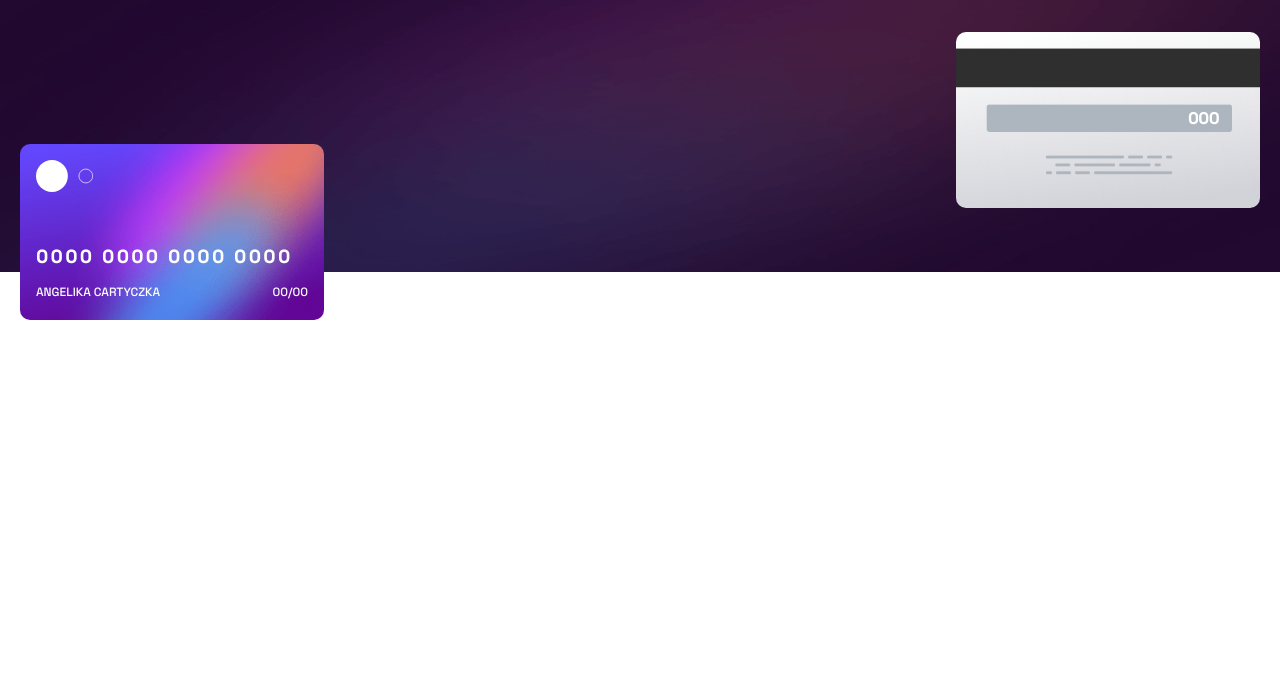
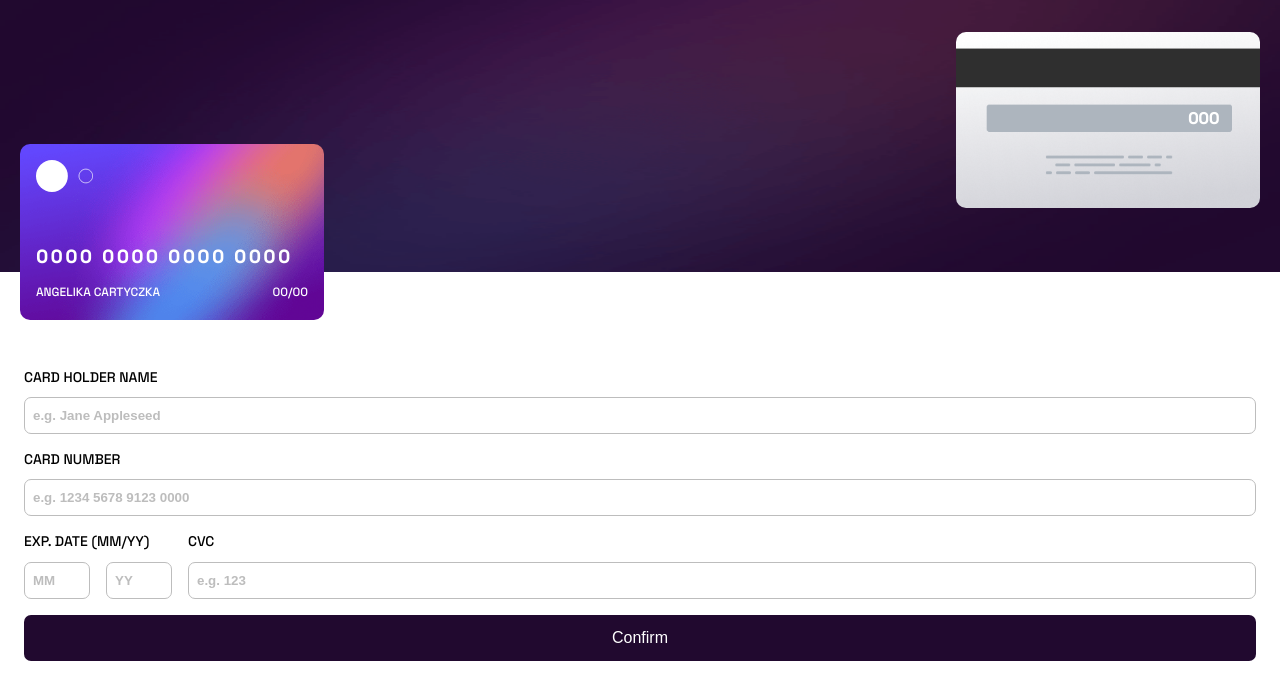
Before and after one commit to Hichahy/Credit-Card-Creator, a React (Create React App) app: page / in a window 1280 px wide. Shown: the top 700 px of the page. Built offline with nearby package versions, Linux system fonts and the light colour scheme; the HTML template or start-up script is replaced by a standard one.

Commit message:
feat: add imputs formik

```diff
--- a/package.json
+++ b/package.json
@@ -10,6 +10,7 @@
     "@types/node": "^16.18.3",
     "@types/react": "^18.0.25",
     "@types/react-dom": "^18.0.9",
+    "formik": "^2.2.9",
     "react": "^18.2.0",
     "react-dom": "^18.2.0",
     "react-scripts": "5.0.1",
--- a/src/App.tsx
+++ b/src/App.tsx
@@ -1,11 +1,14 @@
 import React from 'react';
 import { CreditCardApperance } from './components/creditCardApperance';
+import { FormFormik } from './components/formFormik';
+import './app.scss';
 
 const App = () => {
   return (
-    <>
+    <div className='app'>
       <CreditCardApperance />
-    </>
+      <FormFormik />
+    </div>
   );
 };
 
--- /dev/null
+++ b/src/app.scss
@@ -0,0 +1,7 @@
+@import "./variables.scss";
+
+@media only screen and (min-width: $desktop) {
+    .app {
+        display: flex;
+    }
+}
--- /dev/null
+++ b/src/components/formFormik/FormFormik.tsx
@@ -0,0 +1,67 @@
+import React from 'react';
+import { Form, Field, Formik } from 'formik';
+import './formFormik.scss';
+
+interface MyFormValues {
+  cardHolderName: string;
+  cardNumber: string;
+  month: string;
+  year: string;
+  cvc: string;
+}
+
+export const FormFormik = () => {
+  const initialValues: MyFormValues = {
+    cardHolderName: '',
+    cardNumber: '',
+    month: '',
+    year: '',
+    cvc: '',
+  };
+
+  return (
+    <div className='form-container'>
+      <Formik
+        initialValues={initialValues}
+        onSubmit={(values, actions) => {
+          console.log({ values, actions });
+          alert(JSON.stringify(values, null, 2));
+          actions.setSubmitting(false);
+        }}
+      >
+        <Form>
+          <span>
+            <label htmlFor='firstName'>card holder name</label>
+            <Field
+              id='cardHolderName'
+              name='cardHolderName'
+              placeholder='e.g. Jane Appleseed'
+            />
+          </span>
+          <span>
+            <label htmlFor='cardNumber'>card Number</label>
+            <Field
+              id='cardNumber'
+              name='cardNumber'
+              placeholder='e.g. 1234 5678 9123 0000'
+            />
+          </span>
+          <div>
+            <span>
+              <label htmlFor='month'>exp. date (mm/yy)</label>
+              <div>
+                <Field id='month' name='month' placeholder='MM' />
+                <Field id='year' name='year' placeholder='YY' />
+              </div>
+            </span>
+            <span>
+              <label htmlFor='cvc'>cvc</label>
+              <Field id='cvc' name='cvc' placeholder='e.g. 123' />
+            </span>
+          </div>
+          <button type='submit'>Confirm</button>
+        </Form>
+      </Formik>
+    </div>
+  );
+};
--- /dev/null
+++ b/src/components/formFormik/formFormik.scss
@@ -0,0 +1,83 @@
+@import '../../variables.scss';
+
+form {
+  padding: 6rem 1.5rem 1.5rem 1.5rem;
+
+  span {
+    display: flex;
+    flex-direction: column;
+    margin-bottom: 1rem;
+  }
+
+  label {
+    text-transform: uppercase;
+    font-size: 14px;
+    margin-bottom: 0.7rem;
+  }
+
+  input {
+    padding: 10px 8px;
+    border-radius: 7px;
+    border: 1px solid $lightGraylishViiolet;
+
+    &:focus {
+      outline: solid $violet;
+    }
+
+    &::placeholder {
+        color:  $lightGraylishViiolet;
+        font-weight: 900
+      }
+  }
+
+  button {
+    width: 100%;
+    padding: 14px 5px;
+    border-radius: 7px;
+    font-size: 16px;
+    border: none;
+    color: $white;
+    background: $veryDarkViolet;
+    cursor: pointer;
+  }
+
+  div:nth-child(3) {
+    display: flex;
+    align-items: flex-end;
+    justify-content: space-between;
+
+    span:nth-child(1) {
+      flex-shrink: 0;
+      input {
+        width: 3rem;
+        margin-right: 1rem;
+      }
+    }
+    span:nth-child(2) {
+      width: 100%;
+    }
+  }
+}
+
+@media only screen and (min-width: $desktop) {
+  .form-container {
+    width: 100%;
+    height: 100vh;
+    display: flex;
+    justify-content: center;
+    align-items: center;
+  }
+
+  form {
+    width: 25rem;
+    padding: 0;
+
+    div:nth-child(3) {
+      justify-content: flex-start;
+
+      span:nth-child(2) {
+        width: 100%;
+      }
+    }
+  }
+}
--- /dev/null
+++ b/src/components/formFormik/index.ts
@@ -0,0 +1 @@
+export { FormFormik } from './FormFormik';
--- a/src/variables.scss
+++ b/src/variables.scss
@@ -2,9 +2,10 @@
 $primaryGradient: hsl(249, 99%, 64%) to hsl(278, 94%, 30%);
 $error: hsl(0, 100%, 66%);
 $white: hsl(0, 0%, 100%);
-$lightGraylishViiolet: hsl(270, 3%, 87%);
+$lightGraylishViiolet: hsl(0, 0%, 74%);
 $darkGraylishViolet: hsl(279, 6%, 55%);
 $veryDarkViolet: hsl(278, 68%, 11%);
+$violet: hsl(278, 94%, 30%);
 
 //VARIABLES
 $desktop: 1440px;
```
Also changed, not shown: 1 other file (tests, documents, lock files or other folders).
